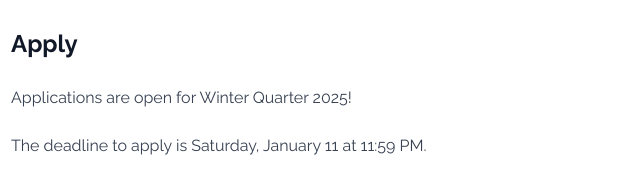
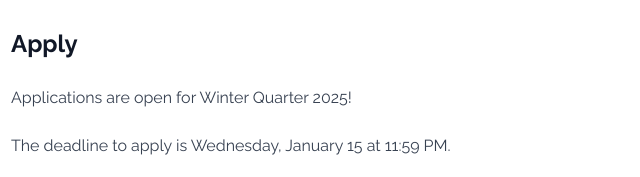
Before and after one commit to AIS-UCLA/website-astro, an Astro site: page /join in a window 1280 px wide. Shown: the part 1560-1737 px from the top of the page, 157-797 px from the left. Built offline with nearby package versions, Linux system fonts and the light colour scheme; Astro itself is replaced by a stand-in of ours.

Commit message:
update application deadline for winter 2025 fellowships

```diff
--- a/src/pages/join.md
+++ b/src/pages/join.md
@@ -59,7 +59,7 @@ For our governance fellowship, we do not enforce any particular requirements. Ho
 
 Applications are open for Winter Quarter 2025!
 
-The deadline to apply is Saturday, January 11 at 11:59 PM.
+The deadline to apply is Wednesday, January 15 at 11:59 PM.
 
 - [Apply for one of the technical fellowships](https://forms.gle/N7z5dLbUqMqvQmD57)
 - [Apply for the Governance fellowship](https://docs.google.com/forms/d/e/1FAIpQLSe9S0rxOdrp1XEoxHnvOeKOFvW-9739TnWMtpm82qxm1l0eIw/viewform?usp=sharing)
```
